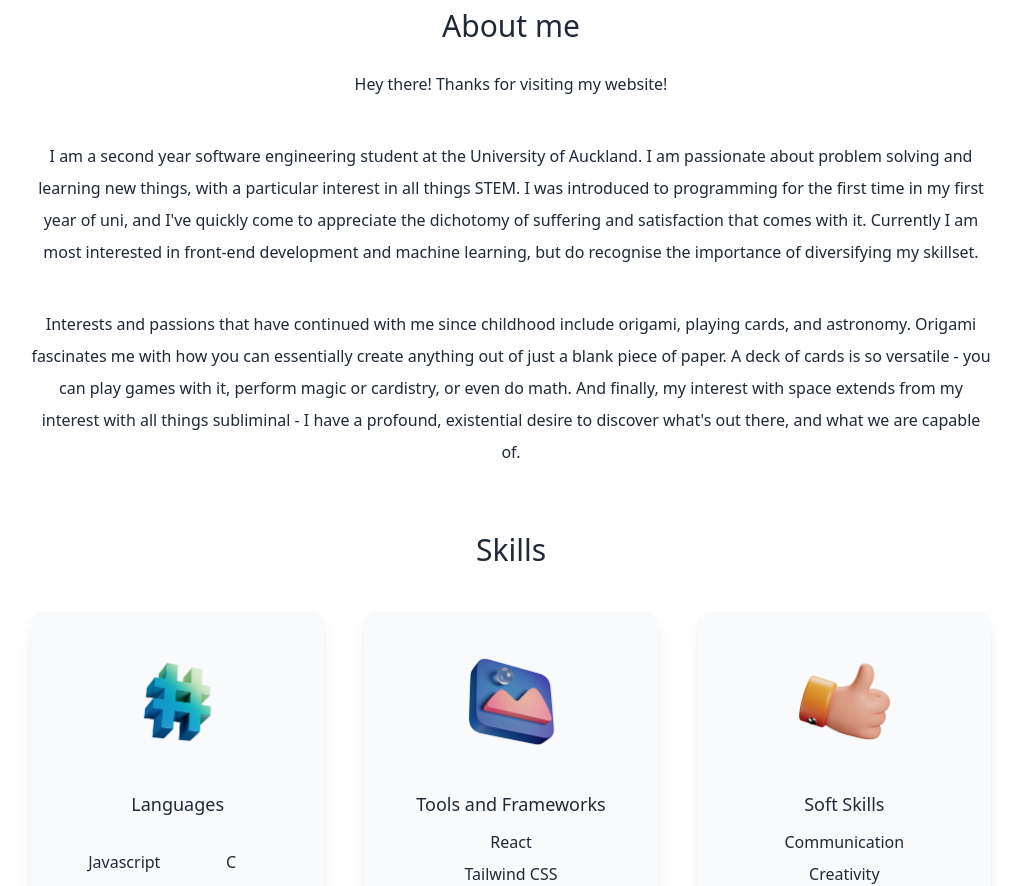
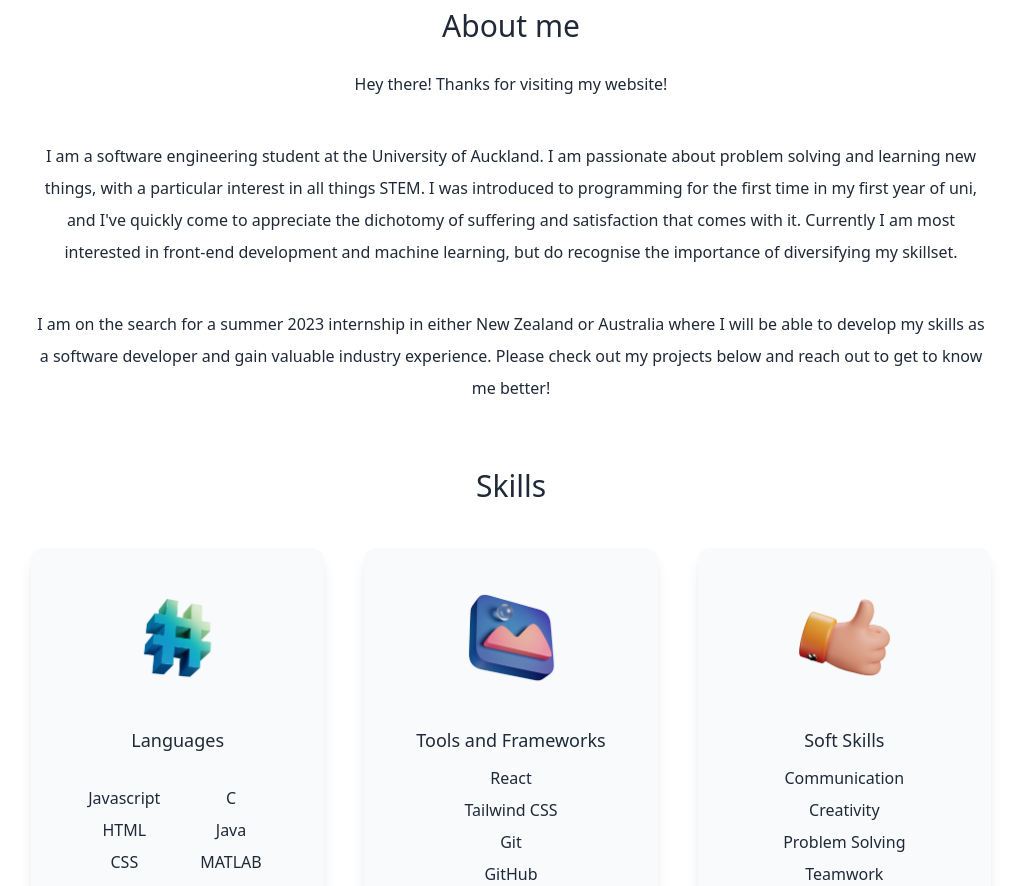
Before and after one commit to JamieLeeNZ/My-Website, a Next.js app: page / in a window 1280 px wide. Shown: the part 1040-1926 px from the top of the page, without its empty margins (129-1150 px from the left). Built offline with nearby package versions, Linux system fonts and the light colour scheme.

Commit message:
updated personal statement

```diff
--- a/pages/index.js
+++ b/pages/index.js
@@ -49,14 +49,17 @@
           </div>
           <div className="text-center mb-10">
               <p className="text-md py-5 leading-8  md:text-l max-w-xl mx-auto">Hey there! Thanks for visiting my website!</p>
-              <p className="text-md py-5 leading-8  md:text-l max-w-5xl mx-auto">I am a second year software engineering student at the University of Auckland. I am passionate about problem solving
-                and learning new things, with a particular interest in all things STEM. I was introduced to programming for the first time in my
-                first year of uni, and I&apos;ve quickly come to appreciate the dichotomy of suffering and satisfaction that comes with it. Currently
-                I am most interested in front-end development and machine learning, but do recognise the importance of diversifying my skillset.</p>
-                <p className="text-md py-5 leading-8  md:text-l max-w-5xl mx-auto">Interests and passions that have continued with me since childhood include origami, playing cards, and astronomy.
-                Origami fascinates me with how you can essentially create anything out of just a blank piece of paper. A deck of cards is so versatile - you can play
-                games with it, perform magic or cardistry, or even do math. And finally, my interest with space extends from my interest with all things subliminal -
-                I have a profound, existential desire to discover what&apos;s out there, and what we are capable of.</p>
+              <p className="text-md py-5 leading-8  md:text-l max-w-5xl mx-auto">I am a software engineering student at the University of Auckland.
+                I am passionate about problem solving and learning new things, with a particular interest in all things STEM. I was introduced to
+                programming for the first time in my first year of uni, and I&apos;ve quickly come to appreciate the dichotomy of suffering and
+                satisfaction that comes with it. Currently I am most interested in front-end development and machine learning, but do recognise the
+                importance of diversifying my skillset.
+              </p>
+              <p className="text-md py-5 leading-8  md:text-l max-w-5xl mx-auto">
+                I am on the search for a summer 2023 internship in either New Zealand or Australia where I
+                will be able to develop my skills as a software developer and gain valuable industry experience. Please check out my projects below
+                and reach out to get to know me better!
+              </p>
           </div>
         </section>
         <section id="skills">
```
